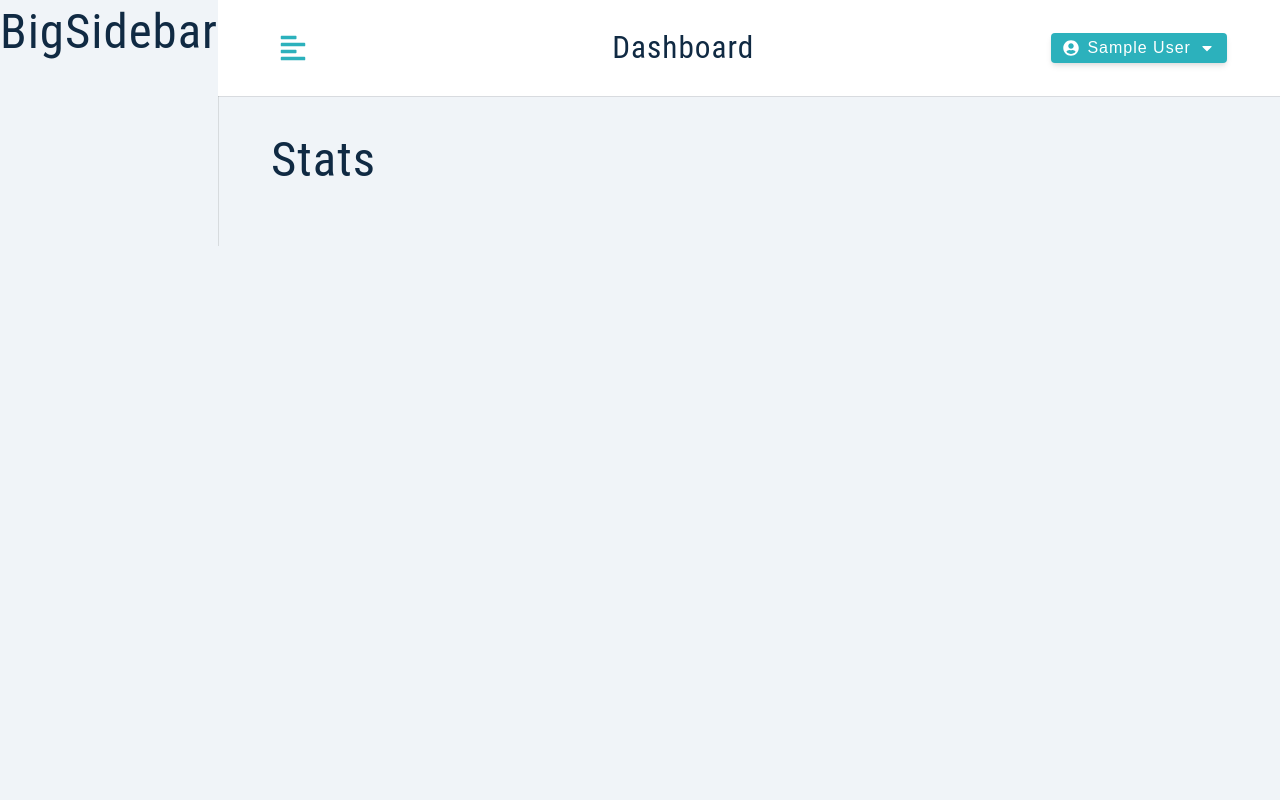
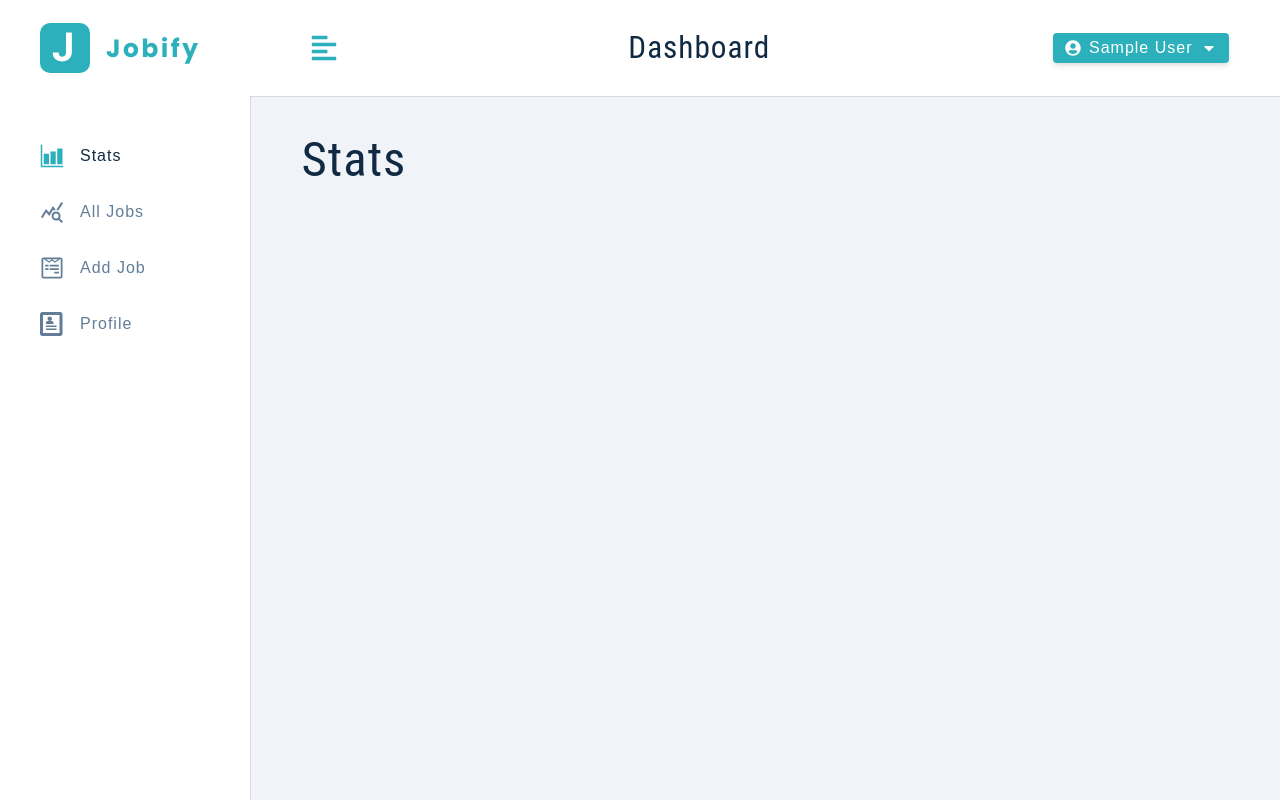
Before and after one commit to AKaltsch/job-tracker, a React (Create React App) app in the folder client/: page / in a window 1280 px wide. Built offline with nearby package versions, Linux system fonts and the light colour scheme; sample sign-in values are in the browser's storage.

Commit message:
both sidebars and navbar complete

```diff
--- a/client/src/components/BigSidebar.js
+++ b/client/src/components/BigSidebar.js
@@ -1,9 +1,26 @@
 import Wrapper from "../assets/wrappers/BigSidebar";
+import { useAppContext } from "../context/appContext";
+import Logo from "../components/Logo";
+import NavLinks from "./NavLinks";
 
 const BigSidebar = () => {
+  // import toggleSidebar and pass it into NavLinks to close sidebar on page selection
+  const { showSidebar } = useAppContext();
   return (
     <Wrapper>
-      <h1>BigSidebar</h1>
+      <div
+        className={
+          showSidebar ? "sidebar-container" : "sidebar-container show-sidebar"
+        }
+      >
+        <div className="content">
+          <header>
+            <Logo />
+          </header>
+
+          <NavLinks />
+        </div>
+      </div>
     </Wrapper>
   );
 };
--- /dev/null
+++ b/client/src/components/NavLinks.js
@@ -0,0 +1,29 @@
+import { NavLink } from "react-router-dom";
+import links from "../utils/Links";
+
+const NavLinks = ({ toggleSidebar }) => {
+  return (
+    <div className="nav-links">
+      {links.map((link) => {
+        const { text, path, id, icon } = link;
+
+        return (
+          <NavLink
+            to={path}
+            // isActive is provided by the library
+            className={({ isActive }) =>
+              isActive ? "nav-link active" : "nav-link"
+            }
+            key={id}
+            onClick={toggleSidebar}
+          >
+            <span className="icon">{icon}</span>
+            {text}
+          </NavLink>
+        );
+      })}
+    </div>
+  );
+};
+
+export default NavLinks;
```
